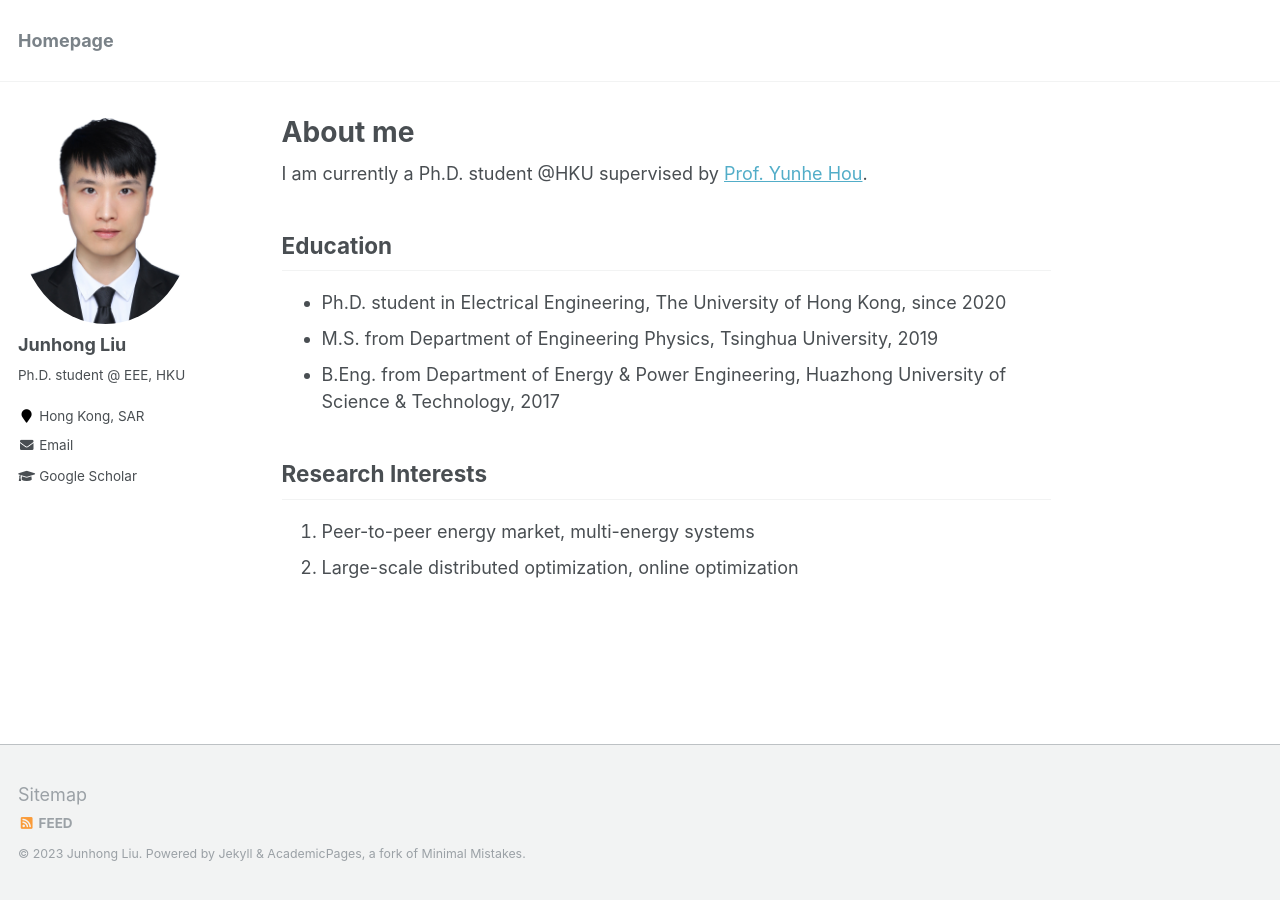
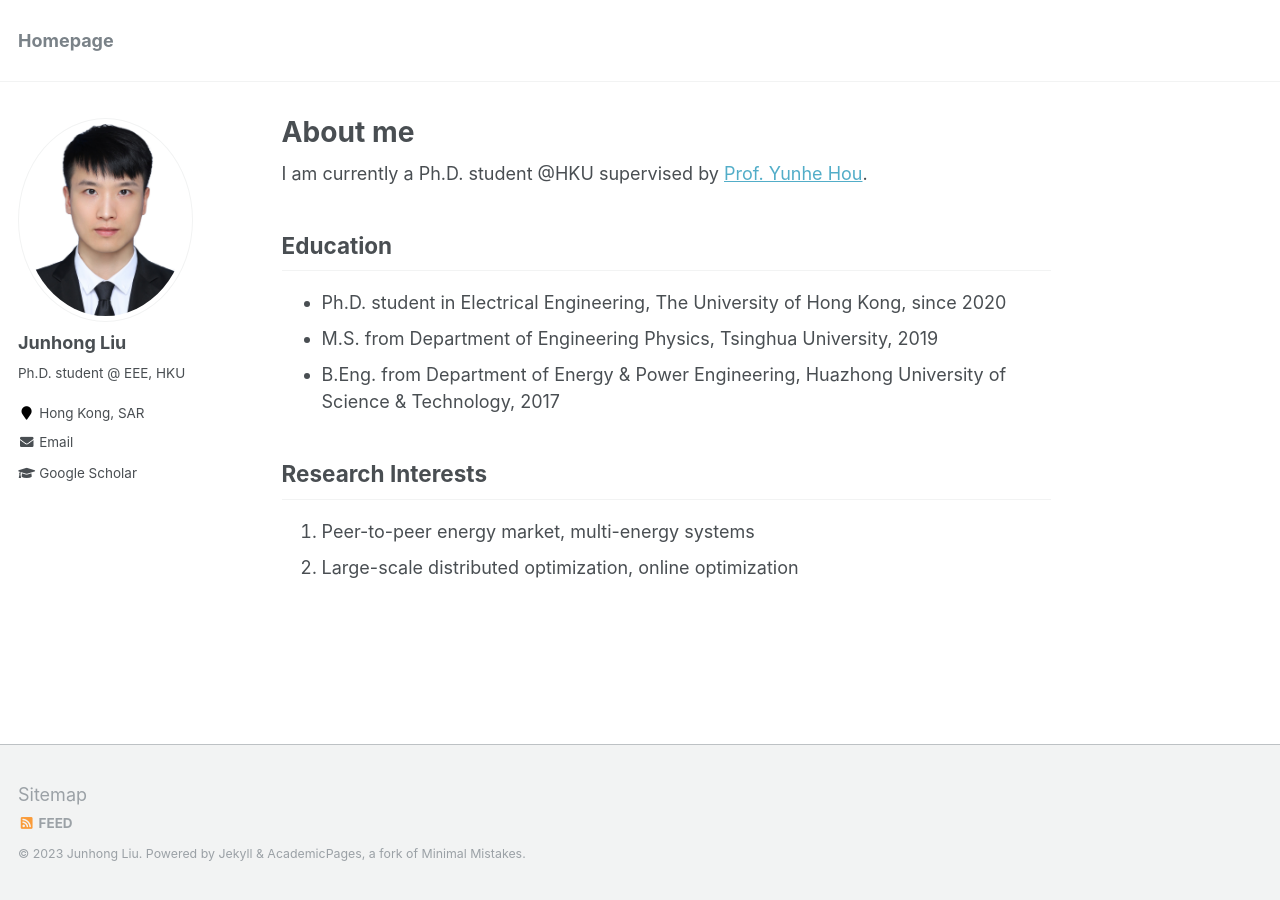
Before and after one commit to johnny-eee/online, a Jekyll site: the page built from _pages/about.md, in a window 1280 px wide. Built offline with Jekyll 4.4.1, drawn with Linux system fonts in a browser that asks for light colours.

Commit message:
Update _sidebar.scss

```diff
--- a/_sass/_sidebar.scss
+++ b/_sass/_sidebar.scss
@@ -87,8 +87,8 @@
     border-radius: 50%;
 
     @include breakpoint($large) {
-      //padding: 5px;
-      //border: 1px solid $border-color;
+      padding: 5px;
+      border: 1px solid $border-color;
     }
   }
 }
```
